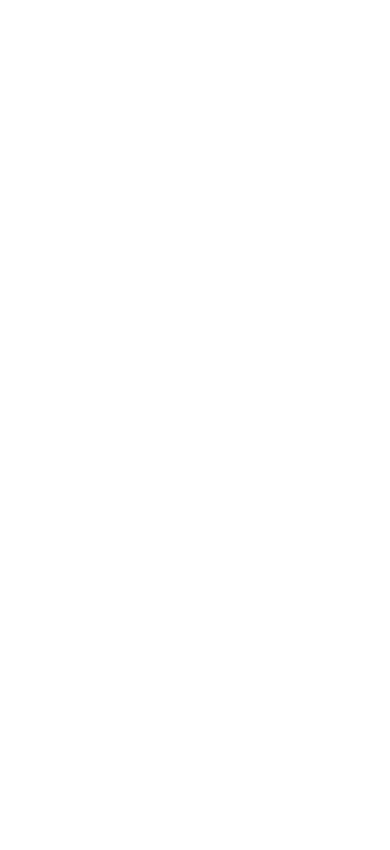
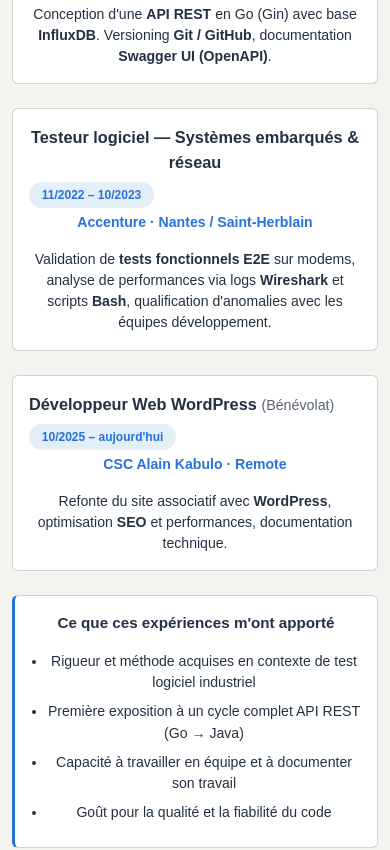
Before and after one commit to loickcherimont/portfolio, an Angular app: page / in a window 390 px wide. Shown: the part 3260-4110 px from the top of the page. Before the commit the page ends 3155 px from the top, so only its background shows below. Built offline with nearby package versions, Linux system fonts and the light colour scheme; a web font is replaced by a local one.

Commit message:
feat: add experiences section

```diff
--- /dev/null
+++ b/src/app/experiences/experiences.html
@@ -0,0 +1,53 @@
+<section
+  id="experiences"
+  class="bg-light border border-start-0 border-end-0 text-center text-lg-start min-vh-100 d-flex flex-column justify-content-center"
+>
+  <div class="container">
+    <p class="section-label">// Expériences</p>
+    <h2 class="section-title">Parcours professionnel</h2>
+    <p class="section-sub">Un parcours atypique : du test logiciel au développement backend.</p>
+
+    <div class="row g-4">
+      @for (experience of experiences; track experience.role) {
+        <div class="col-md-6">
+          <div class="card h-100">
+            <div class="card-body">
+              <div class="d-flex justify-content-between align-items-start flex-wrap gap-2">
+                <div class="xp-role">
+                  {{ experience.role }}
+
+                  <!-- Pedagogical note: `note` is optional, so testing it for truthiness
+									is enough (`undefined`, `null` and `""` are all falsy).
+									The previous condition `note !== undefined || note !== "" ||
+									note !== null` was ALWAYS true: when note is undefined,
+									`note !== ""` alone made the whole OR chain pass. -->
+                  @if (experience.note) {
+                    <span class="text-muted fw-normal small">{{ experience.note }}</span>
+                  }
+                </div>
+                <span class="xp-period">{{ experience.period }}</span>
+              </div>
+              <div class="xp-company mt-1 text-primary">{{ experience.company }}</div>
+              <p class="xp-desc mt-3 mb-0" [innerHTML]="experience.description"></p>
+            </div>
+          </div>
+        </div>
+      }
+
+      <div class="col-md-6">
+        <div class="card insight-card h-100">
+          <div class="card-body">
+            <div class="xp-role mb-3" style="font-size: 0.95rem">
+              Ce que ces expériences m'ont apporté
+            </div>
+            <ul class="ps-3 mb-0" style="font-size: 0.88rem; color: var(--ink-soft)">
+              @for (takeaway of takeaways; track takeaway) {
+                <li class="mb-2">{{ takeaway }}</li>
+              }
+            </ul>
+          </div>
+        </div>
+      </div>
+    </div>
+  </div>
+</section>
--- /dev/null
+++ b/src/app/experiences/experiences.scss
@@ -0,0 +1,33 @@
+/* Experience-specific styles.
+   Bootstrap-first policy: only what Bootstrap 5.3 utilities cannot reproduce
+   faithfully (exact POC colors/sizes) lives here. */
+
+.xp-period {
+	background: #e3eef6;
+	color: var(--primary);
+	border-radius: 999px;
+	padding: .25rem .8rem;
+	font-size: .75rem;
+	font-weight: 600;
+	white-space: nowrap;
+}
+
+.xp-role {
+	font-weight: 700;
+	font-size: 1.02rem;
+}
+
+.xp-company {
+	color: var(--primary);
+	font-weight: 600;
+	font-size: .88rem;
+}
+
+.xp-desc {
+	font-size: .88rem;
+	color: var(--ink-soft);
+}
+
+.insight-card {
+	border-left: 3px solid var(--primary);
+}
--- /dev/null
+++ b/src/app/experiences/experiences.ts
@@ -0,0 +1,52 @@
+import { Component } from '@angular/core';
+
+type Experience = {
+  role: string;
+  /** Optional precision shown next to the role (e.g. "(Bénévolat)"). */
+  note?: string;
+  company: string;
+  period: string;
+  /** Short mission summary. May contain <strong> tags, rendered via [innerHTML]. */
+  description: string;
+};
+
+@Component({
+  selector: 'app-experiences',
+  imports: [],
+  templateUrl: './experiences.html',
+  styleUrl: './experiences.scss',
+})
+export class Experiences {
+  protected readonly experiences: Array<Experience> = [
+    {
+      role: 'Développeur Back-End Go(lang)',
+      company: 'ENERGY-Lab · Saint-Denis de La Réunion',
+      period: '01/2022 – 03/2022',
+      description:
+        "Conception d'une <strong>API REST</strong> en Go (Gin) avec base <strong>InfluxDB</strong>. Versioning <strong>Git / GitHub</strong>, documentation <strong>Swagger UI (OpenAPI)</strong>.",
+    },
+    {
+      role: 'Testeur logiciel — Systèmes embarqués & réseau',
+      company: 'Accenture · Nantes / Saint-Herblain',
+      period: '11/2022 – 10/2023',
+      description:
+        "Validation de <strong>tests fonctionnels E2E</strong> sur modems, analyse de performances via logs <strong>Wireshark</strong> et scripts <strong>Bash</strong>, qualification d'anomalies avec les équipes développement.",
+    },
+    {
+      role: 'Développeur Web WordPress',
+      note: '(Bénévolat)',
+      company: 'CSC Alain Kabulo · Remote',
+      period: "10/2025 – aujourd'hui",
+      description:
+        'Refonte du site associatif avec <strong>WordPress</strong>, optimisation <strong>SEO</strong> et performances, documentation technique.',
+    },
+  ];
+
+  /** Key takeaways displayed in the "Ce que ces expériences m'ont apporté" card. */
+  protected readonly takeaways: Array<string> = [
+    'Rigueur et méthode acquises en contexte de test logiciel industriel',
+    'Première exposition à un cycle complet API REST (Go → Java)',
+    'Capacité à travailler en équipe et à documenter son travail',
+    'Goût pour la qualité et la fiabilité du code',
+  ];
+}
--- a/src/app/home/home.html
+++ b/src/app/home/home.html
@@ -1,3 +1,4 @@
 <app-hero />
 <app-realisations />
 <app-stack />
+<app-experiences />
--- a/src/app/home/home.ts
+++ b/src/app/home/home.ts
@@ -3,10 +3,11 @@
 import { Hero } from '../hero/hero';
 import { Realisations } from '../realisations/realisations';
 import { Stack } from '../stack/stack';
+import { Experiences } from '../experiences/experiences';
 
 @Component({
   selector: 'app-home',
-  imports: [Hero, Realisations, Stack],
+  imports: [Hero, Realisations, Stack, Experiences],
   templateUrl: './home.html',
 })
 export class Home {
--- a/src/styles.scss
+++ b/src/styles.scss
@@ -210,37 +210,6 @@
   margin-bottom: 0.75rem;
 }
 
-/* Experience */
-.xp-period {
-  background: #e3eef6;
-  color: var(--primary);
-  border-radius: 999px;
-  padding: 0.25rem 0.8rem;
-  font-size: 0.75rem;
-  font-weight: 600;
-  white-space: nowrap;
-}
-
-.xp-role {
-  font-weight: 700;
-  font-size: 1.02rem;
-}
-
-.xp-company {
-  color: var(--primary);
-  font-weight: 600;
-  font-size: 0.88rem;
-}
-
-.xp-desc {
-  font-size: 0.88rem;
-  color: var(--ink-soft);
-}
-
-.insight-card {
-  border-left: 3px solid var(--primary);
-}
-
 /* Animations - To reactivate later with Angular and TypeScript */
 // .fade-in {
 // 	opacity: 0;
```
Also changed, not shown: 1 other file (tests, documents, lock files or other folders).
